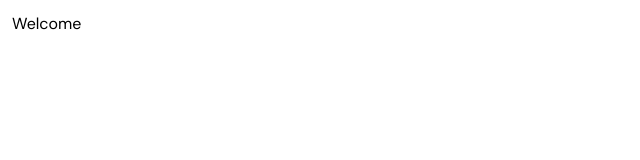
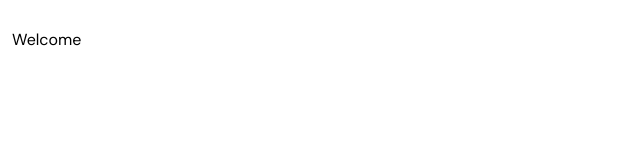
Before and after one commit to AlbanFK/my-portfolio, a Nuxt app: page / in a window 1280 px wide. Shown: the top 160 px of the page, without its empty margins (0-640 px from the left). Built offline with nearby package versions, Linux system fonts and the light colour scheme.

Commit message:
start navbar

```diff
--- a/components/navbar/Navbar.vue
+++ b/components/navbar/Navbar.vue
@@ -1,7 +1,7 @@
 <script setup lang="ts"></script>
 
 <template>
-  <nav></nav>
+  <nav class="px-3.5 pb-3 pt-1"></nav>
 </template>
 
 <style scoped></style>
```
